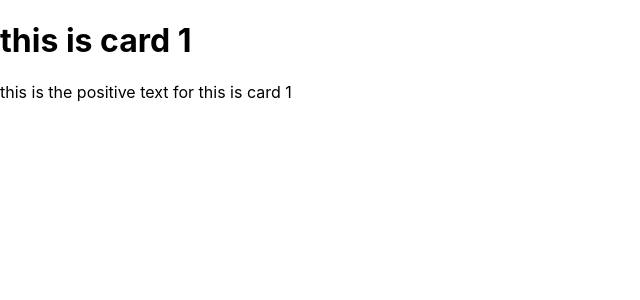
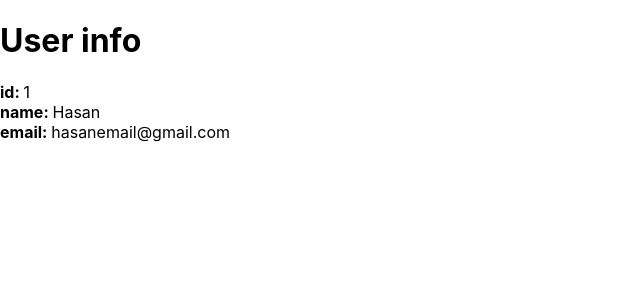
Before and after one commit to WatheqAlshowaiter/ReactForBegginers, a React (Create React App) app: page / in a window 1280 px wide. Shown: the top 300 px of the page, without its empty margins (0-640 px from the left). Built offline with nearby package versions, Linux system fonts and the light colour scheme.

Commit message:
13 - Rendering Objects

```diff
--- a/src/App.js
+++ b/src/App.js
@@ -1,11 +1,11 @@
 import logo from "./logo.svg";
 import "./App.css";
-import Card from "./Card";
+import User from "./User";
 
 function App() {
 	return (
 		<>
-			<Card cardHeading="this is card 1" displayTextPositive={true} />
+			<User />
 		</>
 	);
 }
--- /dev/null
+++ b/src/User.jsx
@@ -0,0 +1,28 @@
+import React, { Component } from "react";
+
+export default class User extends Component {
+	user = {
+		id: 1,
+		name: "Hasan",
+		email: "hasanemail@gmail.com",
+	};
+	renderUserInfo() {
+		return Object.keys(this.user).map((key) => {
+			const value = this.user[key];
+			return (
+				<div key={key}>
+					<strong>{key}: </strong>
+					<span>{value}</span>
+				</div>
+			);
+		});
+	}
+	render() {
+		return (
+			<div>
+				<h1>User info</h1>
+				{this.renderUserInfo()}
+			</div>
+		);
+	}
+}
```
